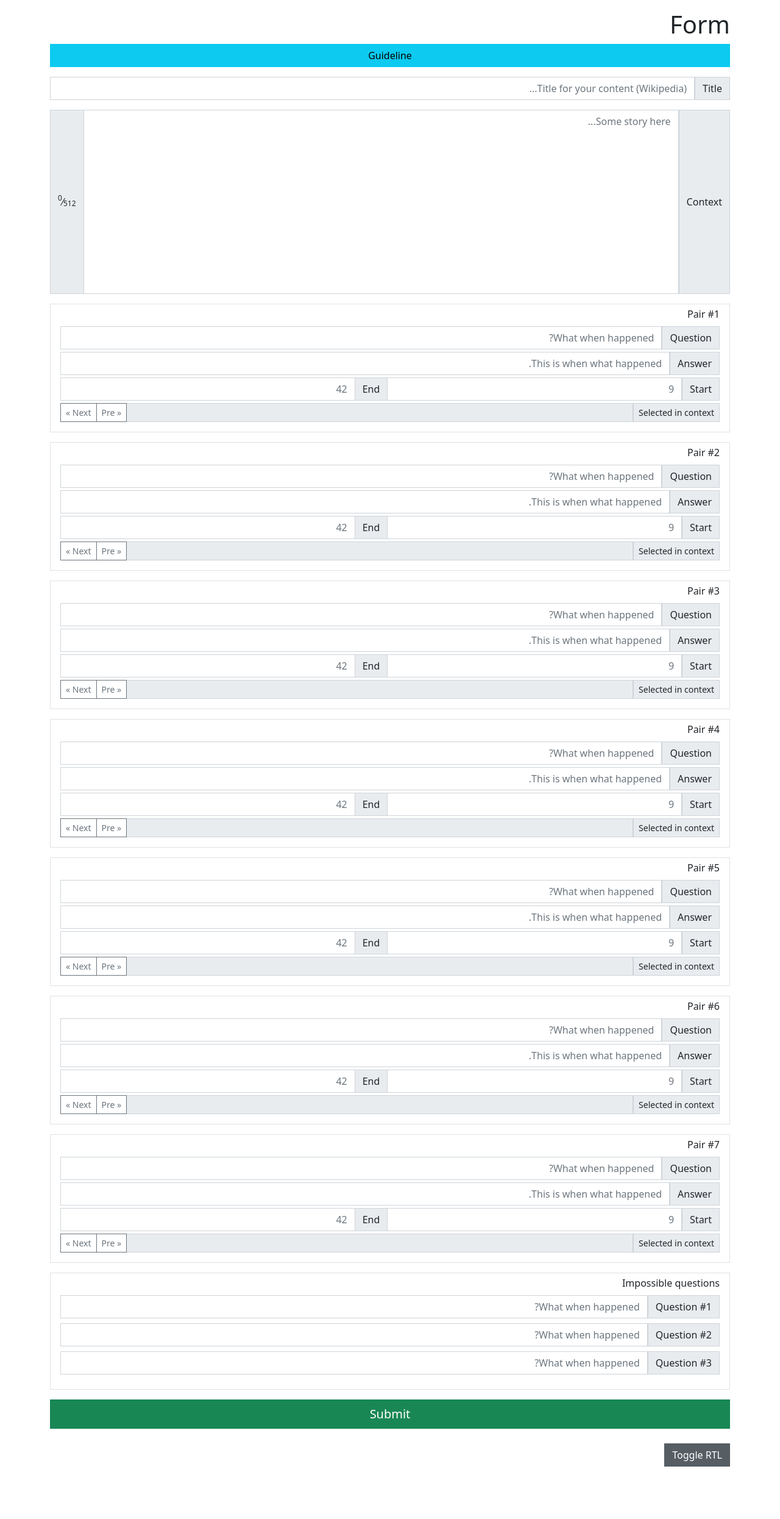
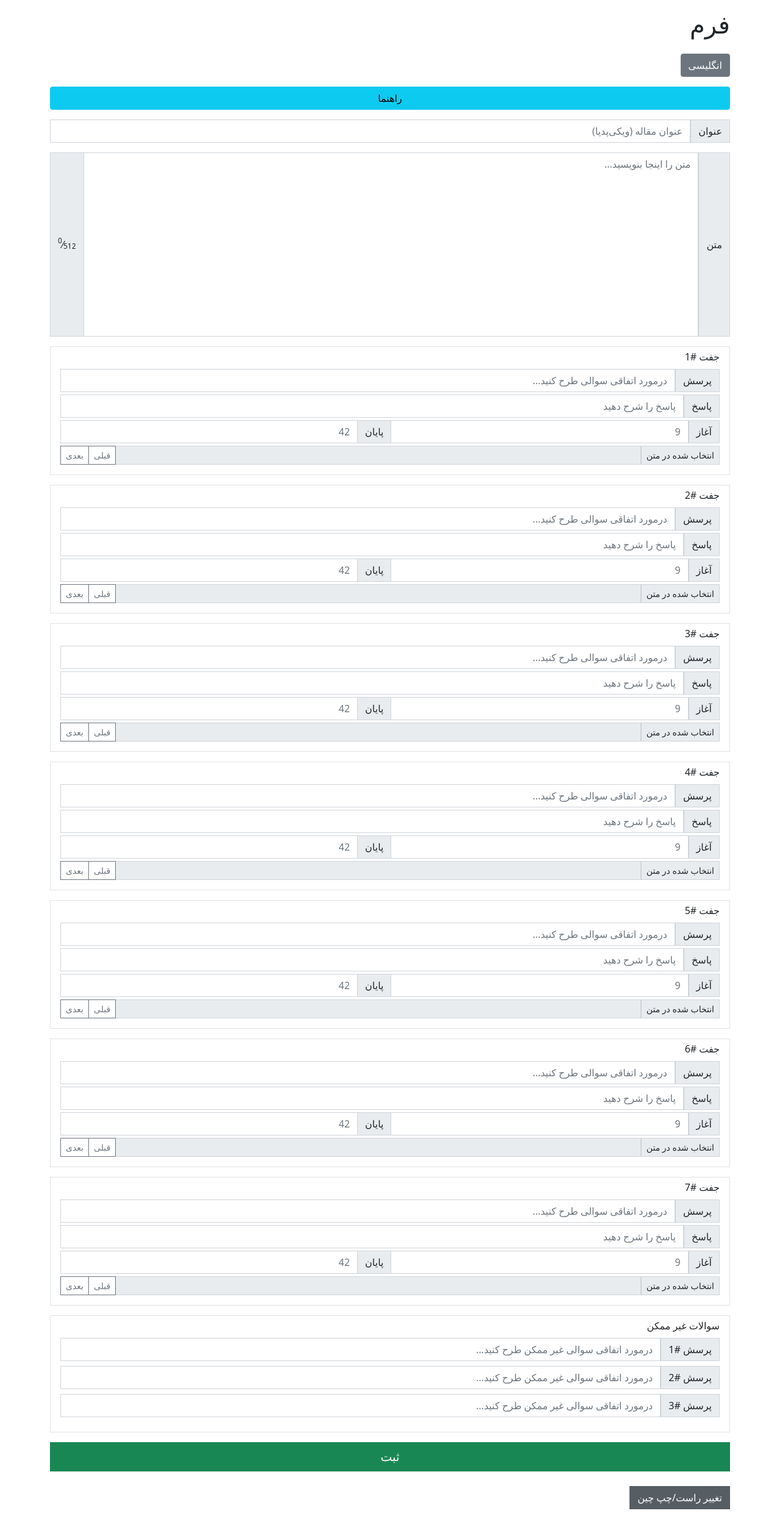
Before and after one commit to bhuvanakundumani/thecollector, a Flask app: page / in a window 1280 px wide. Shown: the whole page at 61% size. Before the commit the page ends 2405 px from the top, so only its background shows below. Run offline with Flask 2, Linux system fonts and the light colour scheme.

Commit message:
Support multi-language

```diff
--- a/requirements.txt
+++ b/requirements.txt
@@ -9,3 +9,4 @@ SQLAlchemy==1.3.22
 SQLAlchemy-serializer==1.3.4.4
 Werkzeug==1.0.1
 WTForms==2.3.3
+Flask-Babel==2.0.0
--- a/thecollector/__init__.py
+++ b/thecollector/__init__.py
@@ -1,19 +1,21 @@
 from flask import Flask
 from flask_sqlalchemy import SQLAlchemy
+from flask_babel import Babel
 import json, os
 
 App = Flask(__name__)
-
+babel = Babel(App)
 
 def relative(path="."):
     return os.path.join(App.root_path, path)
-
 
 with open(relative("env.json")) as f:
     config = json.load(f)
 
 App.config["SECRET_KEY"] = config.get("SECRET_KEY")
 App.config["SQLALCHEMY_DATABASE_URI"] = config.get("SQLALCHEMY_DATABASE_URI")
+App.config["BABEL_DEFAULT_LOCALE"] = config.get("BABEL_DEFAULT_LOCALE") # Default language is farsi
+App.config["LANGUAGES"] = config.get("LANGUAGES")
 
 DB = SQLAlchemy(App)
 
--- /dev/null
+++ b/thecollector/babel.cfg
@@ -0,0 +1,3 @@
+[python: **.py]
+[jinja2: **/templates/**.html]
+extensions=jinja2.ext.autoescape,jinja2.ext.with_
--- a/thecollector/forms.py
+++ b/thecollector/forms.py
@@ -4,33 +4,34 @@ from wtforms.widgets.html5 import NumberInput
 from wtforms.validators import ValidationError, DataRequired, InputRequired, Length
 from thecollector import DB
 from thecollector.models import Data
+import flask_babel as fb
 
 
 class NoAnswerForm(Form):
     _index_widget = NumberInput(min=0)
-    question = StringField("Question", validators=[DataRequired()])
+    question = StringField(fb.lazy_gettext('پرسش'), validators=[DataRequired()])
 
 
 class AnswerForm(NoAnswerForm):
     _index_widget = NoAnswerForm._index_widget
     question = NoAnswerForm.question
-    text = StringField("Answer", validators=[DataRequired()])
+    text = StringField(fb.lazy_gettext("پاسخ"), validators=[DataRequired()])
     start = StringField(
-        "Start",
+        fb.lazy_gettext("آغاز"),
         widget=_index_widget,
         validators=[InputRequired()],
     )
     end = StringField(
-        "End",
+        fb.lazy_gettext("پایان"),
         widget=_index_widget,
         validators=[InputRequired()],
     )
 
 
 class DataForm(FlaskForm):
-    title = StringField("Title", validators=[DataRequired()])
+    title = StringField(fb.lazy_gettext("عنوان"), validators=[DataRequired()])
     context = TextAreaField(
-        "Context",
+        fb.lazy_gettext("متن"),
         render_kw={
             "minlength": 512,
             "rows": 12,
@@ -50,13 +51,13 @@ class DataForm(FlaskForm):
         min_entries=3,
         max_entries=3,
     )
-    submit = SubmitField("Submit")
+    submit = SubmitField(fb.lazy_gettext("ثبت"))
 
     def validate_title(self, field):
         if Data.query.filter_by(title=field.data).first():
             raise ValidationError(
-                field.gettext(
-                    "The title is already available. Work on something else, perhaps?"
+                field.lazy_gettext(
+                    "این عنوان در حال حاضر وجود دارد،‌ موضوع دیگری را انتخاب کنید."
                 )
             )
 
--- a/thecollector/routes.py
+++ b/thecollector/routes.py
@@ -1,16 +1,22 @@
-from thecollector import App
+from thecollector import App, babel
 from thecollector.forms import DataForm
-from flask import render_template, flash
+from flask import render_template, flash, request
 
+
+@babel.localeselector
+def get_locale():
+    lang = request.args.get('lang', default = 'fa', type = str)
+    return lang
 
 @App.route("/", methods=["GET", "POST"])
 def form():
+    available_langs = App.config["LANGUAGES"]
+    lang = request.args.get('lang', default = 'fa', type = str)
     form = DataForm()
     if form.validate_on_submit():
         form.commit(nullify=True)
-        flash("Recorded", "success")
-    return render_template("form.html", form=form)
-
+        flash(gettext("ثبت شد"), "success")
+    return render_template("form.html", form=form, lang=lang, available_langs=available_langs)
 
 @App.route("/guideline")
 def guideline():
--- a/thecollector/templates/form.html
+++ b/thecollector/templates/form.html
@@ -1,56 +1,62 @@
 {% extends "layout.html" %}
-{% set title = "Form" %}
+{% set title = _('فرم') %}
 {% block content %}
-    <a href="{{ url_for('guideline') }}" class="btn btn-info w-100 mb-3">Guideline</a>
+{% for language in available_langs.items() %}
+    {% if lang not in language[1] %}
+    <a href="{{url_for('form')}}?lang={{language[1]}}" class="btn btn-secondary mb-3 mt-3 rounded">{{_(language[0])}}</a>
+    {% endif %}
+{% endfor %}
+<a href="{{ url_for('guideline') }}" class="btn btn-info w-100 mb-3 rounded">{{ _('راهنما') }}</a>
+
     <form method="{{ method if method else 'POST' }}" action="{{ action if action else '' }}" autocomplete="off" id="dataform">
         {{ form.hidden_tag() }}
         <div class="input-group mb-3">
             {{ form.title.label(class="input-group-text") }}
             {% if form.title.errors %}
-                {{ form.title(placeholder="(Wikipedia) Title for your content...", class="is-invalid form-control", aria_describedby="%sfeedback"%form.title.id) }}
+                {{ form.title(placeholder=_("عنوان مقاله (ویکی‌پدیا)"), class="is-invalid form-control", aria_describedby="%sfeedback"%form.title.id) }}
                 <div id="{{ form.title.id }}feedback" class="d-block invalid-feedback">
                     {% for error in form.title.errors %}
                         <span>{{ error }}</span>&nbsp;
                     {% endfor %}
                 </div>
             {% else %}
-                {{ form.title(placeholder="(Wikipedia) Title for your content...", class="form-control") }}
+                {{ form.title(placeholder=_("عنوان مقاله (ویکی‌پدیا)"), class="form-control") }}
             {% endif %}
         </div>
         <div class="input-group mb-3">
             {{ form.context.label(class="input-group-text") }}
             {% if form.context.errors %}
-                {{ form.context(placeholder="Some story here...", class="is-invalid form-control h-auto", aria_describedby="%sfeedback"%form.context.id) }}
+                {{ form.context(placeholder=_("متن را اینجا بنویسید..."), class="is-invalid form-control h-auto", aria_describedby="%sfeedback"%form.context.id) }}
                 <div id="{{ form.context.id }}feedback" class="d-block invalid-feedback">
                     {% for error in form.context.errors %}
                         <span>{{ error }}</span>&nbsp;
                     {% endfor %}
                 </div>
             {% else %}
-                {{ form.context(placeholder="Some story here...", class="form-control h-auto") }}
+                {{ form.context(placeholder=_("متن را اینجا بنویسید..."), class="form-control h-auto") }}
             {% endif %}
             <span class="input-group-text ltr"><sup id="contextcount">0</sup>&frasl;<sub>512</sub></span>
         </div>
         {% for pair in form.answerables %}
             {% set answer_feedback = "answer%sfeedback"%loop.index %}
             <div class="mt-3 pb-3 px-3 pt-1 border">
-                <span>Pair #{{ loop.index }}</span>
+                <span>{{ _("جفت") }} #{{ loop.index }}</span>
                 <div class="input-group mb-1 mt-2">
                     {{ pair.question.label(class="input-group-text") }}
                     {% if pair.question.errors %}
-                        {{ pair.question(placeholder="What when happened?", class="is-invalid form-control", aria_describedby="%sfeedback"%pair.question.id) }}
+                        {{ pair.question(placeholder=_("درمورد اتفاقی سوالی طرح کنید..."), class="is-invalid form-control", aria_describedby="%sfeedback"%pair.question.id) }}
                         <div id="{{ pair.question.id }}feedback" class="d-block invalid-feedback">
                             {% for error in pair.question.errors %}
                                 <span>{{ error }}&nbsp;</span>
                             {% endfor %}
                         </div>
                     {% else %}
-                        {{ pair.question(placeholder="What when happened?", class="form-control") }}
+                        {{ pair.question(placeholder=_("درمورد اتفاقی سوالی طرح کنید..."), class="form-control") }}
                     {% endif %}
                 </div>
                 <div class="input-group mb-1">
                     {{ pair.text.label(class="input-group-text") }}
-                    {{ pair.text(placeholder="This is when what happened.", class="form-control" + (" is-invalid" if pair.text.errors else ""), aria_describedby=answer_feedback) }}
+                    {{ pair.text(placeholder=_("پاسخ را شرح دهید"), class="form-control" + (" is-invalid" if pair.text.errors else ""), aria_describedby=answer_feedback) }}
                 </div>
                 <div class="input-group mb-1">
                     {{ pair.start.label(class="input-group-text") }}
@@ -59,10 +65,10 @@
                     {{ pair.end(placeholder="42", class="form-control" + (" is-invalid" if pair.end.errors else "") , aria_describedby=answer_feedback) }}
                 </div>
                 <div class="input-group input-group-sm">
-                    <span class="input-group-text">Selected in context</span>
+                    <span class="input-group-text">{{ _("انتخاب شده در متن") }}</span>
                     <span readonly class="form-control" id="tipline{{ loop.index }}"></span>
-                    <button id="prev{{ loop.index }}" class="btn btn-outline-secondary" type="button">« Pre</button>
-                    <button id="next{{ loop.index }}" class="btn btn-outline-secondary" type="button">Next »</button>
+                    <button id="prev{{ loop.index }}" class="btn btn-outline-secondary" type="button">{{ _("قبلی") }}</button>
+                    <button id="next{{ loop.index }}" class="btn btn-outline-secondary" type="button">{{ _("بعدی") }}</button>
                 </div>
                 {% if pair.text.errors or pair.start.errors or pair.end.errors %}
                     <div id="{{ answer_feedback }}" class="d-block invalid-feedback">
@@ -80,20 +86,20 @@
             </div>
         {% endfor %}
         <div class="mt-3 pb-3 px-3 pt-1 border">
-            <span>Impossible questions</span>
+            <span>{{ _("سوالات غیر ممکن") }}</span>
             {% for pair in form.impossibles %}
                 {% set feedback = "answer%sfeedback"%loop.index %}
                     <div class="input-group mb-2 mt-2">
                         {{ pair.question.label(class="input-group-text", text="{} #{}".format(pair.question.label.text, loop.index)) }}
                         {% if pair.question.errors %}
-                            {{ pair.question(placeholder="What when happened?", class="is-invalid form-control", aria_describedby=feedback) }}
+                            {{ pair.question(placeholder=_("درمورد اتفاقی سوالی طرح کنید..."), class="is-invalid form-control", aria_describedby=feedback) }}
                             <div id="{{ feedback }}" class="d-block invalid-feedback">
                                 {% for error in pair.question.errors %}
                                     <span>{{ error }}&nbsp;</span>
                                 {% endfor %}
                             </div>
                         {% else %}
-                            {{ pair.question(placeholder="What when happened?", class="form-control") }}
+                            {{ pair.question(placeholder=_("درمورد اتفاقی سوالی غیر ممکن طرح کنید..."), class="form-control") }}
                         {% endif %}
                     </div>
             {% endfor %}
@@ -101,7 +107,7 @@
         {{ form.submit(class="btn btn-lg btn-success px-max mt-3 w-100") }}
     </form>
     <div class="my-4">
-        <button id="rtl" type="button" class="btn btn-secondary float-end" data-bs-toggle="button" autocomplete="off" aria-pressed="false">Toggle RTL</button>
+        <button id="rtl" type="button" class="btn btn-secondary float-end" data-bs-toggle="button" autocomplete="off" aria-pressed="false">{{ _("تغییر راست/چپ چین") }}</button>
     </div>
 {% endblock content %}
 
--- a/thecollector/templates/layout.html
+++ b/thecollector/templates/layout.html
@@ -1,5 +1,5 @@
 <!doctype html>
-<html class="no-js" lang="en" dir="rtl">
+<html class="no-js" lang="{{ lang }}" dir={% if "fa" in lang %} "rtl" {% else %} "ltr" {% endif %}>
     <head>
         <meta charset="utf-8">
         <meta name="viewport" content="width=device-width, initial-scale=1">
```
Also changed, not shown: thecollector/env.example.json (+6 -1 lines), thecollector/translations/en/LC_MESSAGES/messages.po (added), 2 other files.
